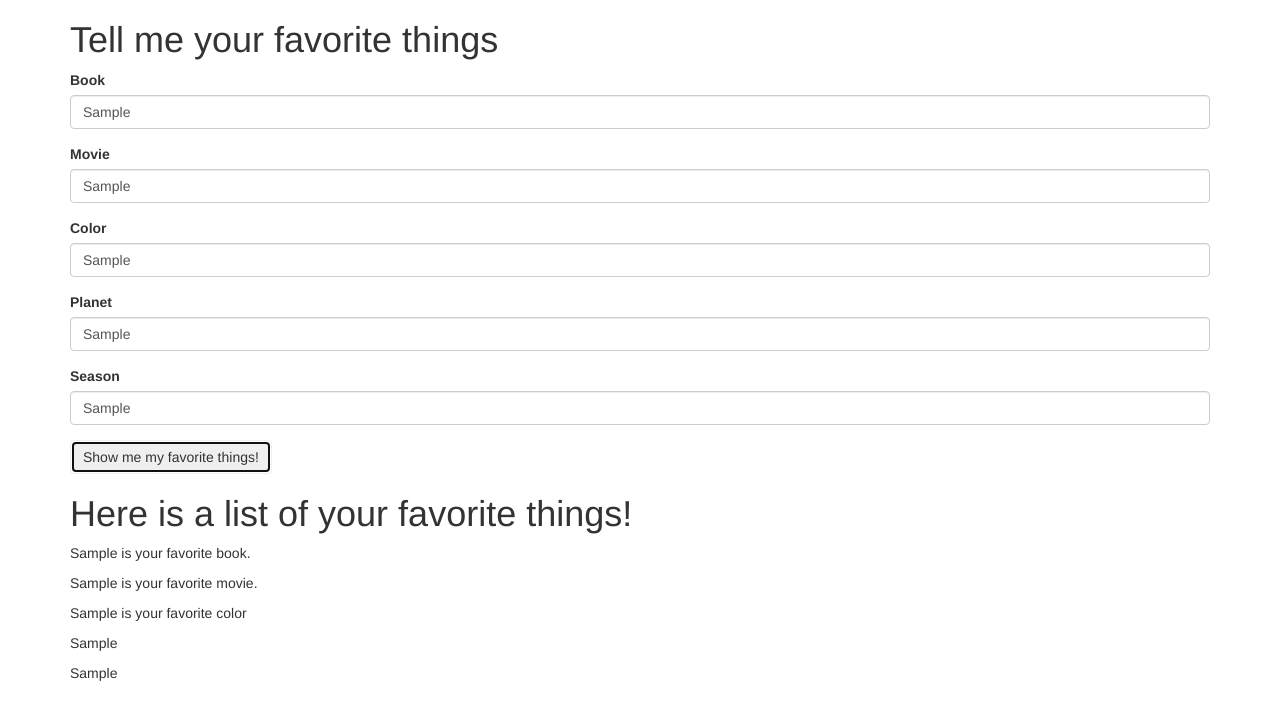
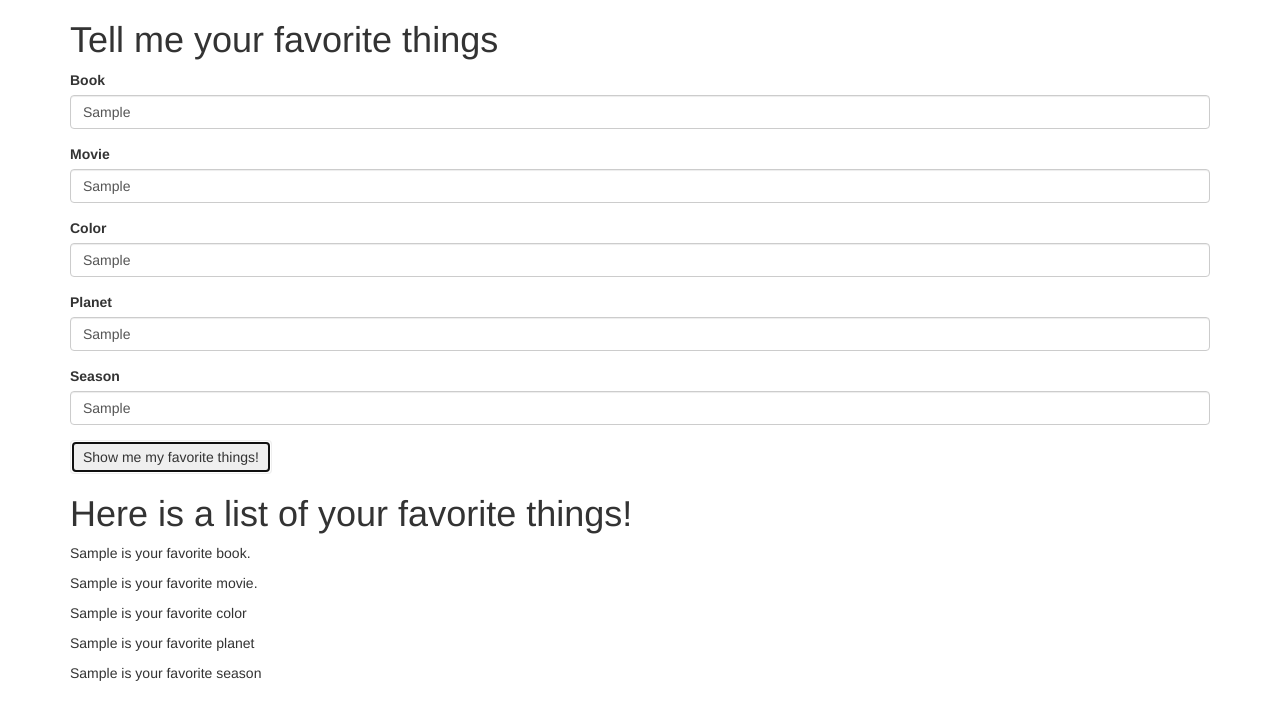
Before and after one commit to cehoughton/Favorite-Things, a plain HTML site: page index.html in a window 1280 px wide. Both pictures are taken after typing "Sample", "Sample", "Sample", "Sample", "Sample" into the empty fields and a click on the button "Show me my favorite things!". Drawn offline with Linux system fonts and the light colour scheme.

Commit message:
Add closing bracket to spans

```diff
--- a/index.html
+++ b/index.html
@@ -43,8 +43,8 @@
       	<p><span class="book"></span> is your favorite book.</p>
       	<p><span class="movie"></span> is your favorite movie.</p>
         <p><span class="color"></span> is your favorite color</p>
-        <p><span class="planet"><span> is your favorite planet</p>
-        <p><spam class="season"><span> is your favorite season</p>
+        <p><span class="planet"></span> is your favorite planet</p>
+        <p><span class="season"></span> is your favorite season</p>
 
 
 
```
